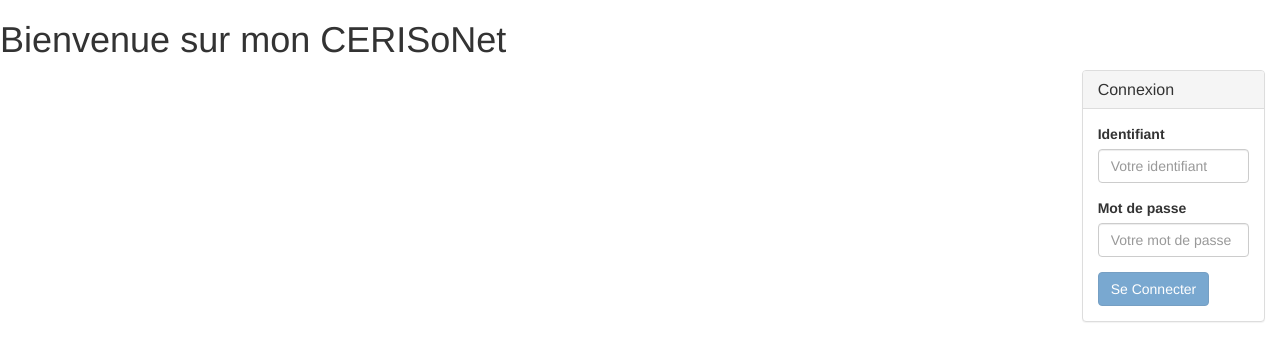
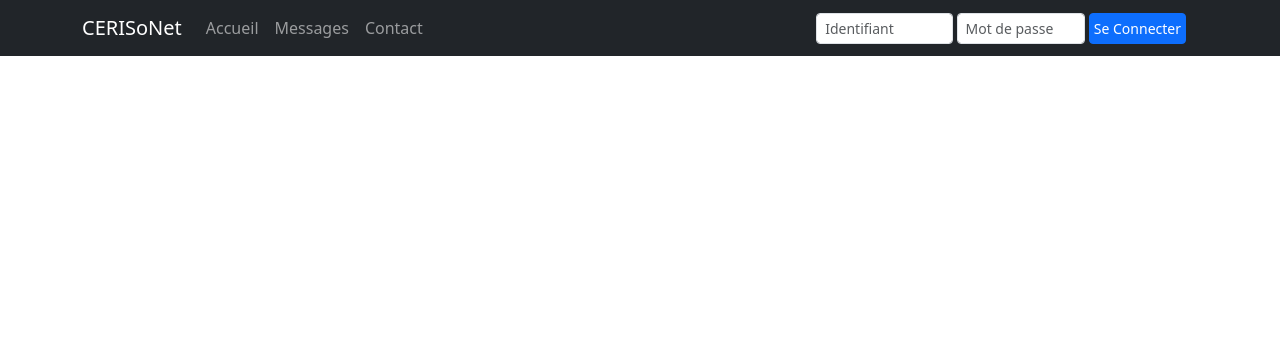
Before and after one commit to HichamGuessab/CERISoNet, an Angular app in the folder CERISoNet/: page /login in a window 1280 px wide. Shown: the top 360 px of the page. Built offline with nearby package versions, Linux system fonts and the light colour scheme; no server answers.

Commit message:
Passage à bootstrap5, création d'un headerComponent avec navbar et passage de la notification en fixed

```diff
--- a/CERISoNet/package.json
+++ b/CERISoNet/package.json
@@ -18,7 +18,7 @@
     "@angular/platform-browser": "^16.2.0",
     "@angular/platform-browser-dynamic": "^16.2.0",
     "@angular/router": "^16.2.0",
-    "bootstrap": "^3.4.1",
+    "bootstrap": "^5.3.2",
     "jquery": "^3.7.1",
     "rxjs": "~7.8.0",
     "tslib": "^2.3.0",
--- a/CERISoNet/src/app/app.component.html
+++ b/CERISoNet/src/app/app.component.html
@@ -1,3 +1,2 @@
-<h1>Bienvenue sur mon {{ title }}</h1>
-<app-login></app-login>
+<app-header></app-header>
 <app-notification></app-notification>
--- a/CERISoNet/src/app/app.module.ts
+++ b/CERISoNet/src/app/app.module.ts
@@ -8,12 +8,14 @@
 import {AuthentificationService} from "./authentification.service";
 import {HttpClientModule} from "@angular/common/http";
 import { NotificationComponent } from './notification/notification.component';
+import { HeaderComponent } from './header/header.component';
 
 @NgModule({
   declarations: [
     AppComponent,
     LoginComponent,
-    NotificationComponent
+    NotificationComponent,
+    HeaderComponent
   ],
     imports: [
         BrowserModule,
--- /dev/null
+++ b/CERISoNet/src/app/header/header.component.html
@@ -0,0 +1,17 @@
+<nav class="navbar navbar-expand-lg navbar-dark bg-dark">
+  <div class="container justify-content-start">
+    <a class="navbar-brand" href="#">CERISoNet</a>
+    <ul class="navbar-nav flex-grow-1">
+      <li class="nav-item">
+        <a class="nav-link" href="#">Accueil</a>
+      </li>
+      <li class="nav-item">
+        <a class="nav-link" href="#">Messages</a>
+      </li>
+      <li class="nav-item">
+        <a class="nav-link" href="#">Contact</a>
+      </li>
+    </ul>
+    <app-login></app-login>
+  </div>
+</nav>
--- a/CERISoNet/src/app/login/login.component.html
+++ b/CERISoNet/src/app/login/login.component.html
@@ -1,54 +1,13 @@
-<div
-  class="container-fluid">
-    <div class="row">
-        <div class="col-md-2 col-md-offset-10">
-            <div
-              class="panel panel-default"
-              *ngIf="isConnected">
-              <button
-                class="btn btn-danger"
-                (click)="OnDeconnexion()">Se déconnecter</button>
-            </div>
+<div class="container">
+  <button *ngIf="isConnected" class="btn btn-sm btn-danger" (click)="OnDeconnexion()">Se déconnecter</button>
 
-            <div class="panel panel-default"
-                *ngIf="!isConnected">
-                <div class="panel-heading">
-                    <h3 class="panel-title">Connexion</h3>
-                </div>
-                <div class="panel-body">
-                    <form
-                      role="form"
-                      (ngSubmit)="onConnexion()"
-                      #form="ngForm">
-                        <div class="form-group">
-                            <label for="identifiant">Identifiant</label>
-                            <input
-                              type="text"
-                              class="form-control"
-                              id="identifiant"
-                              name="identifiant"
-                              placeholder="Votre identifiant"
-                              [(ngModel)]="identifiant"
-                              required>
-                        </div>
-                        <div class="form-group">
-                            <label for="mot_de_passe">Mot de passe</label>
-                            <input
-                              type="password"
-                              class="form-control"
-                              id="mot_de_passe"
-                              name="mot_de_passe"
-                              placeholder="Votre mot de passe"
-                              [(ngModel)]="mot_de_passe"
-                              required>
-                        </div>
-                        <button
-                          type="submit"
-                          class="btn btn-primary"
-                          [disabled]="!form.valid">Se Connecter</button>
-                    </form>
-                </div>
-            </div>
-        </div>
+  <form *ngIf="!isConnected" (ngSubmit)="onConnexion()" #form="ngForm" class="d-flex text-right ms-auto justify-content-end">
+    <div class="form-group col-3">
+      <input type="text" class="form-control form-control-sm" id="identifiant" name="identifiant" placeholder="Identifiant" [(ngModel)]="identifiant" required>
     </div>
+    <div class="form-group col-3 px-1">
+      <input type="password" class="form-control form-control-sm" id="mot_de_passe" name="mot_de_passe" placeholder="Mot de passe" [(ngModel)]="mot_de_passe" required>
+    </div>
+    <button type="submit" class="btn btn-primary btn-sm px-1">Se Connecter</button>
+  </form>
 </div>
--- a/CERISoNet/src/app/notification/notification.component.html
+++ b/CERISoNet/src/app/notification/notification.component.html
@@ -1,6 +1,8 @@
 <div class="container-fluid">
-  <div class="alert alert-info" *ngIf="notificationMessage">
-    <p>{{ notificationMessage }}</p>
-    <p *ngIf="isConnected"> Dernière connexion : {{ lastConnexion }}</p>
+  <div class="position-fixed top-10 start-50 translate-middle-x" style="z-index: 1050">
+    <div class="alert alert-info position-relative" *ngIf="notificationMessage">
+      <button type="button" class="btn-close btn-sm position-absolute top-0 end-0" aria-label="Close" (click)="closeNotification()"></button>
+      <p>{{ notificationMessage }}</p>
+    </div>
   </div>
 </div>
--- a/CERISoNet/src/app/notification/notification.component.ts
+++ b/CERISoNet/src/app/notification/notification.component.ts
@@ -34,4 +34,7 @@
     });
   }
 
+  closeNotification() {
+    this.notificationMessage = '';
+  }
 }
```
Also changed, not shown: CERISoNet/src/app/header/header.component.ts (added, +9 -0 lines), 1 other file (tests, documents, lock files or other folders).
